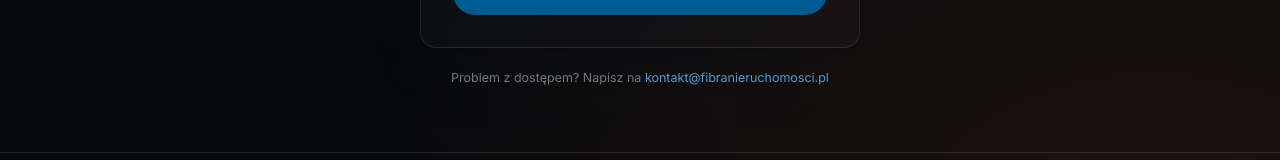
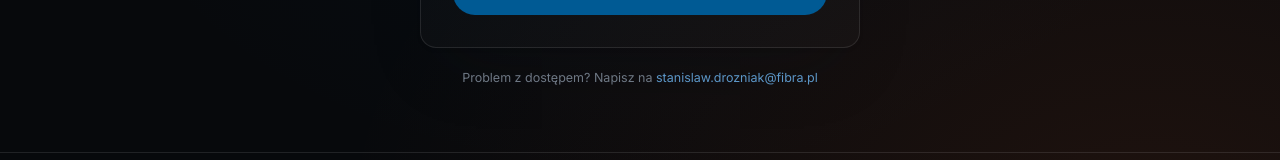
Before and after one commit to stanislaw-fibra/Fibra, a Next.js app: page /kurs/login in a window 1280 px wide. Shown: the part 562-722 px from the top of the page. Built offline with nearby package versions, Linux system fonts and the light colour scheme; no server answers.

Commit message:
kurs email

```diff
--- a/src/app/kurs/CoursePortal.tsx
+++ b/src/app/kurs/CoursePortal.tsx
@@ -540,10 +540,10 @@ export function CoursePortal({ lessons, children }: Props) {
               Napisz, pomożemy od ręki.
             </p>
             <a
-              href="mailto:kontakt@fibranieruchomosci.pl"
+              href="mailto:stanislaw.drozniak@fibra.pl"
               className="mt-2.5 inline-block text-[12.5px] text-brand-300 underline-offset-2 hover:underline"
             >
-              kontakt@fibranieruchomosci.pl
+              stanislaw.drozniak@fibra.pl
             </a>
             <div className="mt-4 border-t border-white/8 pt-3">
               <a
--- a/src/app/kurs/login/page.tsx
+++ b/src/app/kurs/login/page.tsx
@@ -112,10 +112,10 @@ export default async function KursLoginPage({
             <p className="mt-5 text-center text-[12.5px] leading-relaxed text-ink-400">
               Problem z dostępem? Napisz na{" "}
               <a
-                href="mailto:kontakt@fibranieruchomosci.pl"
+                href="mailto:stanislaw.drozniak@fibra.pl"
                 className="text-brand-300 underline-offset-2 hover:underline"
               >
-                kontakt@fibranieruchomosci.pl
+                stanislaw.drozniak@fibra.pl
               </a>
             </p>
           </div>
--- a/src/app/kurs/page.tsx
+++ b/src/app/kurs/page.tsx
@@ -74,8 +74,8 @@ export default async function KursPage() {
             <p className="font-display text-[1.3rem] leading-none text-white">Fibra</p>
             <p>
               Masz problem z dostępem? Napisz na{" "}
-              <a className="text-ink-200 underline-offset-2 hover:underline" href="mailto:kontakt@fibranieruchomosci.pl">
-                kontakt@fibranieruchomosci.pl
+              <a className="text-ink-200 underline-offset-2 hover:underline" href="mailto:stanislaw.drozniak@fibra.pl">
+                stanislaw.drozniak@fibra.pl
               </a>
             </p>
           </div>
```
